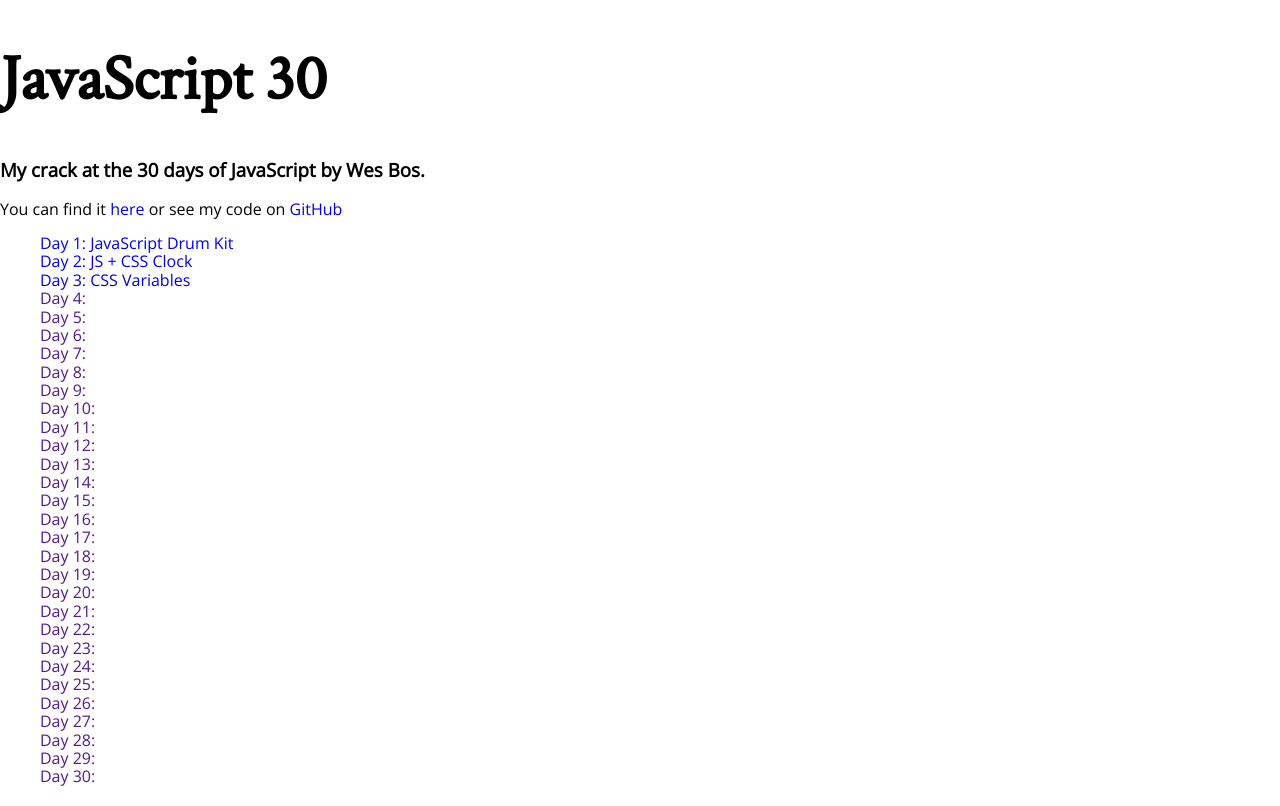
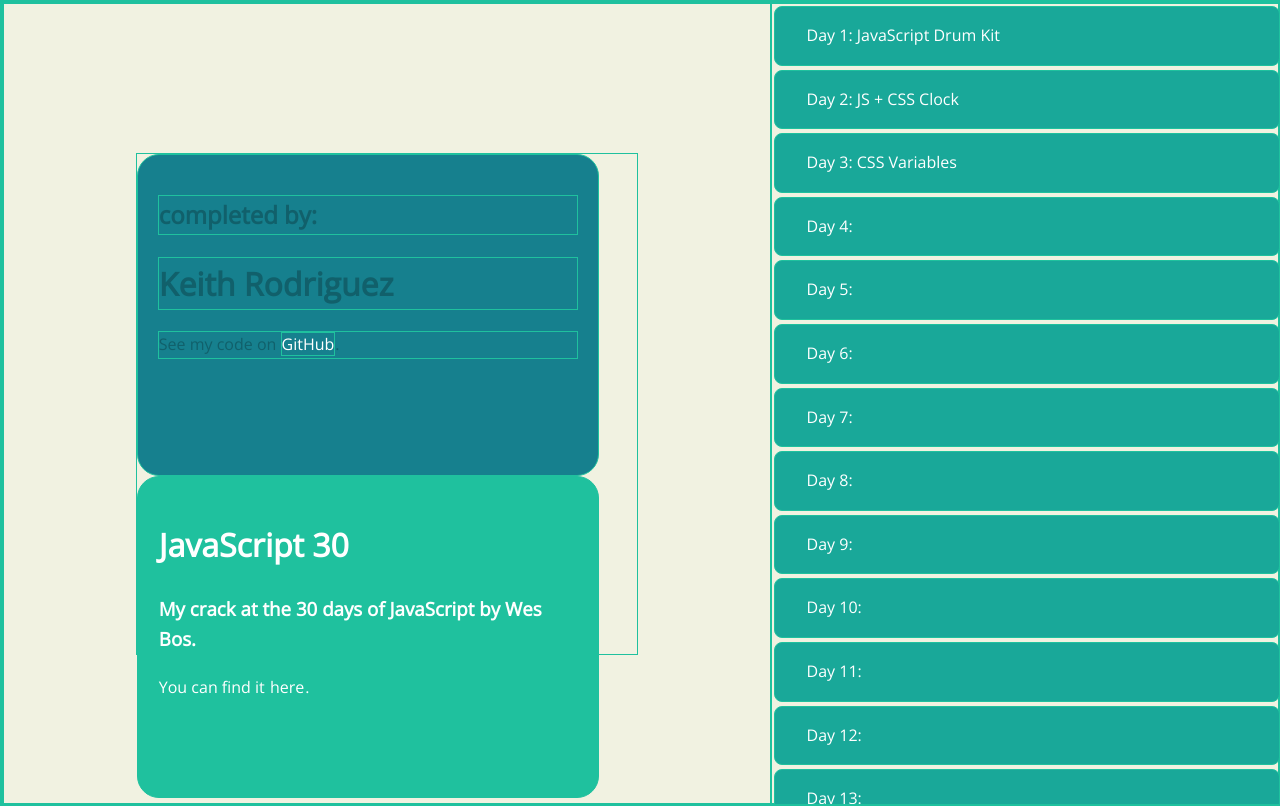
Before and after one commit to keithro/JavaScript30, a plain HTML site: page index.html in a window 1280 px wide. Drawn offline with nearby package versions, Linux system fonts and the light colour scheme.

Commit message:
Added basic styling and layout

```diff
--- /dev/null
+++ b/assets/styles.scss
@@ -0,0 +1,104 @@
+@import url('https://fonts.googleapis.com/css?family=Crimson+Text|Raleway');
+
+/* RGB */
+$color1: rgba(26, 108, 140, 1);
+$color2: rgba(22, 128, 142, 1);
+$color3: rgba(25, 168, 153, 1);
+$color4: rgba(31, 193, 158, 1);
+$color5: rgba(241, 242, 225, 1);
+
+$color6: rgba(255, 226, 187, 1);
+// Font Size
+$font-size-small: 1.4rem;
+$font-size-large: 1.8rem;
+// Spacing
+$s-size: 1.2rem;
+$m-size: 1.6rem;
+$l-size: 3.2rem;
+$xl-size: 4.8rem;
+// Breakpoints
+$tablet-breakpoint: 45rem; //720
+$desktop-breakpoint: 60rem; //960
+
+* {
+	// box-sizing: border-box;
+  border: $color4 solid 1px;
+}
+html {
+  font-size: 62.5%;
+}
+body {
+  font-family: 'Open Sans', sans-serif;
+	font-size: $m-size;
+  line-height: 1.6;
+  color:  white;
+  background: $color5;
+}
+a {
+  color: white;
+  text-decoration: none;
+}
+.container {
+  display: flex;
+  width: 100vw;
+  height: 100vh;
+  flex-direction: column;
+  @media (min-width: $desktop-breakpoint) {
+    flex-direction: row;
+  }
+}
+.display-container {
+  width: 100vw;
+  height: 60vh;
+  display: flex;
+  align-items: center;
+  justify-content: center;
+  @media (min-width: $desktop-breakpoint) {
+    width: 60vw;
+    height: 100vh;
+  }
+}
+.card-container {
+  background: transparent;
+  width: 400px;
+  height: 400px;
+  @media (min-width: $desktop-breakpoint) {
+    width: 500px;
+    height: 500px;
+  }
+}
+.card {
+  padding: 20px;
+  border-radius: 22px;
+  width: 390px;
+  height: 260px;
+  // position: absolute;
+  @media (min-width: $desktop-breakpoint) {
+    width: 420px;
+    height: 280px;
+  }
+}
+.name-card {
+  color: darken($color2, 8%);
+  background: $color2;
+}
+.title-card {
+  background: $color4;
+}
+.links-container {
+  display: flex;
+  flex-direction: column;
+  width: 100vw;
+  height: 40vh;
+  overflow: scroll;
+  @media (min-width: $desktop-breakpoint) {
+    width: 40vw;
+    height: 100vh;
+  }
+}
+.link {
+  padding: $m-size $l-size;
+  border-radius: 8px;
+  margin: .2rem;
+  background: $color3;
+}
--- a/index.html
+++ b/index.html
@@ -11,47 +11,59 @@
 </head>
 <body>
 
-<!-- CREATE A GIT BRANCH AND EXPERIMENT WITH TAKING OF THE UL AND LI'S -->
+<div class="container">
 
-  <div>
-    <h1>JavaScript 30</h1>
-    <h3>My crack at the 30 days of JavaScript by Wes Bos.</h3>
-    <p>You can find it <a target="_blank" href="https://javascript30.com/">here</a> or see my code on <a href="https://github.com/keithro/JavaScript30">GitHub</a></p>
+  <div class="display-container">
+    <div class="card-container">
+      <div class="card name-card">
+        <h2>completed by:</h2>
+        <h1>Keith Rodriguez</h1>
+        <p>See my code on <a href="https://github.com/keithro/JavaScript30">GitHub</a>.</p>
+      </div>
+      <div class="card title-card">
+        <h1>JavaScript 30</h1>
+        <h3>My crack at the 30 days of JavaScript by Wes Bos.</h3>
+        <p>You can find it <a target="_blank" href="https://javascript30.com/">here</a>.</p>
+      </div>
+    </div>
   </div>
-  <div>
-    <ul>
-      <li><a class="link" target="_blank" href="./01-javascript-drum-kit/index.html">Day 1: JavaScript Drum Kit</a></li>
-      <li><a class="link" target="_blank" href="./02-js-and-css-clock/index.html">Day 2: JS + CSS Clock</a></li>
-      <li><a class="link" target="_blank" href="./03-css-variables/index.html">Day 3: CSS Variables</a></li>
-      <li><a class="link" target="_blank" href="">Day 4:</a></li>
-      <li><a class="link" target="_blank" href="">Day 5:</a></li>
-      <li><a class="link" target="_blank" href="">Day 6:</a></li>
-      <li><a class="link" target="_blank" href="">Day 7:</a></li>
-      <li><a class="link" target="_blank" href="">Day 8:</a></li>
-      <li><a class="link" target="_blank" href="">Day 9:</a></li>
-      <li><a class="link" target="_blank" href="">Day 10:</a></li>
-      <li><a class="link" target="_blank" href="">Day 11:</a></li>
-      <li><a class="link" target="_blank" href="">Day 12:</a></li>
-      <li><a class="link" target="_blank" href="">Day 13:</a></li>
-      <li><a class="link" target="_blank" href="">Day 14:</a></li>
-      <li><a class="link" target="_blank" href="">Day 15:</a></li>
-      <li><a class="link" target="_blank" href="">Day 16:</a></li>
-      <li><a class="link" target="_blank" href="">Day 17:</a></li>
-      <li><a class="link" target="_blank" href="">Day 18:</a></li>
-      <li><a class="link" target="_blank" href="">Day 19:</a></li>
-      <li><a class="link" target="_blank" href="">Day 20:</a></li>
-      <li><a class="link" target="_blank" href="">Day 21:</a></li>
-      <li><a class="link" target="_blank" href="">Day 22:</a></li>
-      <li><a class="link" target="_blank" href="">Day 23:</a></li>
-      <li><a class="link" target="_blank" href="">Day 24:</a></li>
-      <li><a class="link" target="_blank" href="">Day 25:</a></li>
-      <li><a class="link" target="_blank" href="">Day 26:</a></li>
-      <li><a class="link" target="_blank" href="">Day 27:</a></li>
-      <li><a class="link" target="_blank" href="">Day 28:</a></li>
-      <li><a class="link" target="_blank" href="">Day 29:</a></li>
-      <li><a class="link" target="_blank" href="">Day 30:</a></li>
-    </ul>
+
+  <div class="links-container">
+    <a class="link" target="_blank" href="./01-javascript-drum-kit/index.html">Day 1: JavaScript Drum Kit</a>
+    <a class="link" target="_blank" href="./02-js-and-css-clock/index.html">Day 2: JS + CSS Clock</a>
+    <a class="link" target="_blank" href="./03-css-variables/index.html">Day 3: CSS Variables</a>
+    <a class="link" target="_blank" href="">Day 4:</a>
+    <a class="link" target="_blank" href="">Day 5:</a>
+    <a class="link" target="_blank" href="">Day 6:</a>
+    <a class="link" target="_blank" href="">Day 7:</a>
+    <a class="link" target="_blank" href="">Day 8:</a>
+    <a class="link" target="_blank" href="">Day 9:</a>
+    <a class="link" target="_blank" href="">Day 10:</a>
+    <a class="link" target="_blank" href="">Day 11:</a>
+    <a class="link" target="_blank" href="">Day 12:</a>
+    <a class="link" target="_blank" href="">Day 13:</a>
+    <a class="link" target="_blank" href="">Day 14:</a>
+    <a class="link" target="_blank" href="">Day 15:</a>
+    <a class="link" target="_blank" href="">Day 16:</a>
+    <a class="link" target="_blank" href="">Day 17:</a>
+    <a class="link" target="_blank" href="">Day 18:</a>
+    <a class="link" target="_blank" href="">Day 19:</a>
+    <a class="link" target="_blank" href="">Day 20:</a>
+    <a class="link" target="_blank" href="">Day 21:</a>
+    <a class="link" target="_blank" href="">Day 22:</a>
+    <a class="link" target="_blank" href="">Day 23:</a>
+    <a class="link" target="_blank" href="">Day 24:</a>
+    <a class="link" target="_blank" href="">Day 25:</a>
+    <a class="link" target="_blank" href="">Day 26:</a>
+    <a class="link" target="_blank" href="">Day 27:</a>
+    <a class="link" target="_blank" href="">Day 28:</a>
+    <a class="link" target="_blank" href="">Day 29:</a>
+    <a class="link" target="_blank" href="">Day 30:</a>
   </div>
+
+</div>
+
+
 
 </body>
 </html>
```
Also changed, not shown: assets/styles.css, 2 other files.
